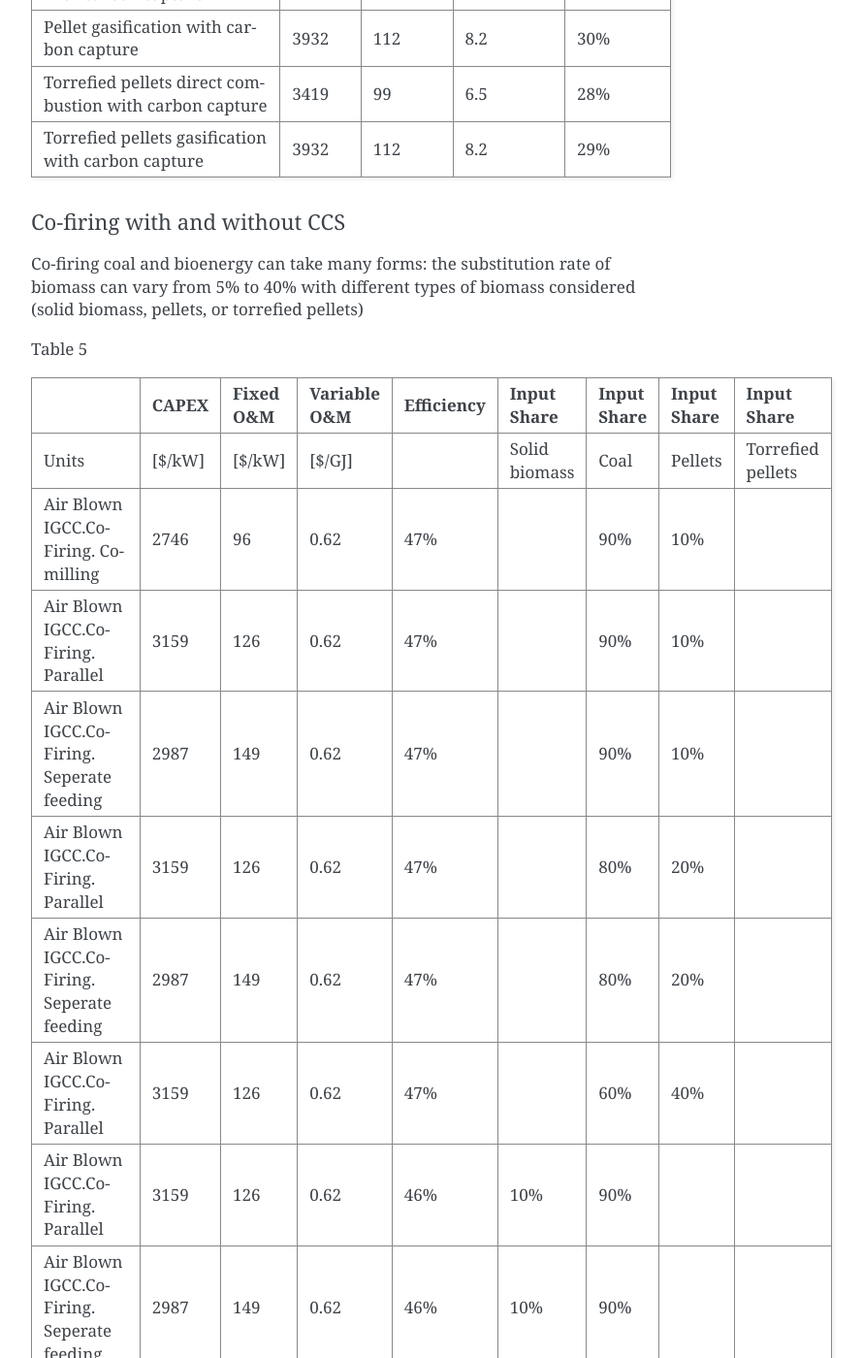
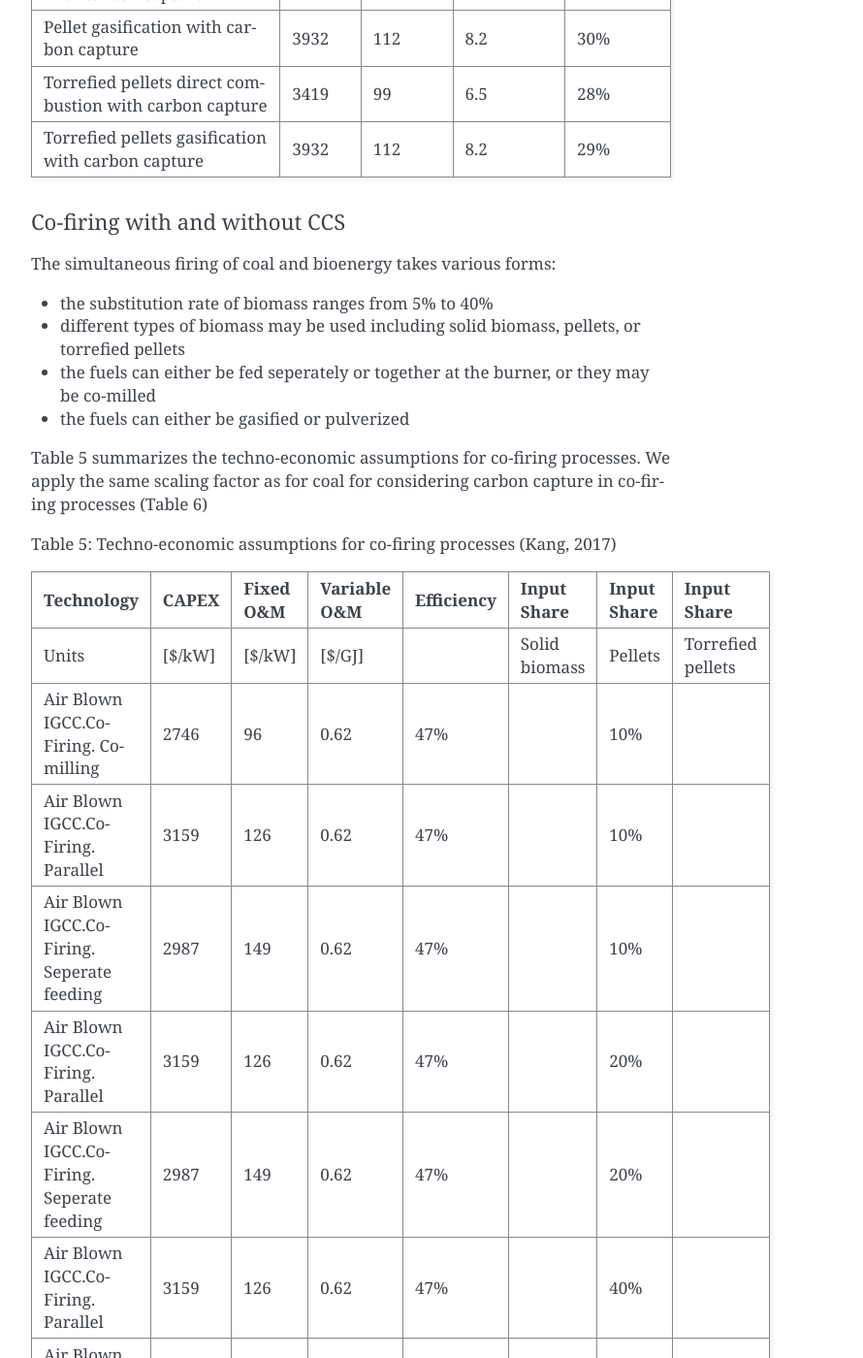
Before and after one commit to LucasDesport/tiam-fr, a Sphinx documentation site: the page built from docs/energy-sectors/supply/power-sector.md, in a window 1280 px wide and 1400 px high, scrolled down 3623 px. Shown: the whole window at 97% size, without its empty margins (388-1278 px from the left). Built offline with Sphinx 7.4.7, drawn with Linux system fonts in a browser that asks for light colours; some of the changed text lies outside the part shown.

Commit message:
Update power-sector.md

```diff
--- a/docs/energy-sectors/supply/power-sector.md
+++ b/docs/energy-sectors/supply/power-sector.md
@@ -72,91 +72,98 @@ Table 4: Techno-economic assumptions of bioenergy-fired power plants with CCS
 
 #### Co-firing with and without CCS
 
-Co-firing coal and bioenergy can take many forms: the substitution rate of biomass can vary from 5% to 40% with different types of biomass considered (solid biomass, pellets, or torrefied pellets)
+The simultaneous firing of coal and bioenergy takes various forms:
 
-Table 5
-|                                                 | CAPEX  | Fixed O&M | Variable O&M | Efficiency | Input Share | Input Share | Input Share | Input Share |
-| ----------------------------------------------- | --------- | -------- | -------- | ------- | -------- | -------- | -------- | -------- |
-| Units                                           | [$/kW]    | [$/kW]   | [$/GJ]   |         | Solid biomass   | Coal   | Pellets   | Torrefied pellets   |
-| Air Blown IGCC.Co-Firing. Co-milling       | 2746      | 96       | 0.62     | 47%     |          | 90%      | 10%      |          |
-| Air Blown IGCC.Co-Firing. Parallel         | 3159      | 126      | 0.62     | 47%     |          | 90%      | 10%      |          |
-| Air Blown IGCC.Co-Firing. Seperate feeding | 2987      | 149      | 0.62     | 47%     |          | 90%      | 10%      |          |
-| Air Blown IGCC.Co-Firing. Parallel         | 3159      | 126      | 0.62     | 47%     |          | 80%      | 20%      |          |
-| Air Blown IGCC.Co-Firing. Seperate feeding | 2987      | 149      | 0.62     | 47%     |          | 80%      | 20%      |          |
-| Air Blown IGCC.Co-Firing. Parallel         | 3159      | 126      | 0.62     | 47%     |          | 60%      | 40%      |          |
-| Air Blown IGCC.Co-Firing. Parallel         | 3159      | 126      | 0.62     | 46%     | 10%      | 90%      |          |          |
-| Air Blown IGCC.Co-Firing. Seperate feeding | 2987      | 149      | 0.62     | 46%     | 10%      | 90%      |          |          |
-| Air Blown IGCC.Co-Firing. Parallel         | 3159      | 126      | 0.62     | 45%     | 20%      | 80%      |          |          |
-| Air Blown IGCC.Co-Firing. Seperate feeding | 2987      | 149      | 0.62     | 45%     | 20%      | 80%      |          |          |
-| Air Blown IGCC.Co-Firing. Parallel         | 3159      | 126      | 0.62     | 44%     | 40%      | 60%      |          |          |
-| Air Blown IGCC.Co-Firing. Co-milling        | 2746      | 96       | 0.62     | 46%     | 5%       | 95%      |          |          |
-| Air Blown IGCC.Co-Firing. Co-milling       | 2746      | 96       | 0.62     | 47%     |          | 90%      |          | 10%      |
-| Air Blown IGCC.Co-Firing. Parallel         | 3159      | 126      | 0.62     | 47%     |          | 90%      |          | 10%      |
-| Air Blown IGCC.Co-Firing. Seperate feeding | 2987      | 149      | 0.62     | 47%     |          | 90%      |          | 10%      |
-| Air Blown IGCC.Co-Firing. Co-milling       | 2746      | 96       | 0.62     | 47%     |          | 80%      |          | 20%      |
-| Air Blown IGCC.Co-Firing. Parallel         | 3159      | 126      | 0.62     | 47%     |          | 80%      |          | 20%      |
-| Air Blown IGCC.Co-Firing. Seperate feeding | 2987      | 149      | 0.62     | 47%     |          | 80%      |          | 20%      |
-| Air Blown IGCC.Co-Firing. Co-milling       | 2746      | 96       | 0.62     | 47%     |          | 60%      |          | 40%      |
-| Air Blown IGCC.Co-Firing. Parallel         | 3159      | 126      | 0.62     | 47%     |          | 60%      |          | 40%      |
-| Air Blown IGCC.Co-Firing. Seperate feeding | 2987      | 149      | 0.62     | 47%     |          | 60%      |          | 40%      |
-| Pulverized Coal.Co-Firing. Co-milling      | 2067      | 72       | 0.70     | 47%     |          | 90%      | 10%      |          |
-| Pulverized Coal.Co-Firing. Parallel        | 2480      | 99       | 0.70     | 47%     |          | 90%      | 10%      |          |
-| Pulverized Coal.Co-Firing. Seperate feeding | 2308      | 115      | 0.70     | 47%     |          | 90%      | 10%      |          |
-| Pulverized Coal.Co-Firing. Parallel        | 2480      | 99       | 0.70     | 47%     |          | 80%      | 20%      |          |
-| Pulverized Coal.Co-Firing. Sperate feeding | 2308      | 115      | 0.70     | 47%     |          | 80%      | 20%      |          |
-| Pulverized Coal.Co-Firing. Parallel        | 2480      | 99       | 0.70     | 47%     |          | 60%      | 40%      |          |
-| Pulverized Coal.Co-Firing. Parallel        | 2480      | 99       | 0.70     | 46%     | 10%      | 90%      |          |          |
-| Pulverized Coal.Co-Firing. Seperate feeding | 2308      | 115      | 0.70     | 46%     | 10%      | 90%      |          |          |
-| Pulverized Coal.Co-Firing. Parallel        | 2480      | 99       | 0.70     | 46%     | 20%      | 80%      |          |          |
-| Pulverized Coal.Co-Firing. Seperate feeding | 2308      | 115      | 0.70     | 46%     | 20%      | 80%      |          |          |
-| Pulverized Coal.Co-Firing. Parallel        | 2480      | 99       | 0.70     | 45%     | 40%      | 60%      |          |          |
-| Pulverized Coal.Co-Firing. Co-milling       | 2067      | 72       | 0.70     | 46%     | 5%       | 95%      |          |          |
-| Pulverized Coal.Co-Firing. Co-milling      | 2067      | 72       | 0.70     | 47%     |          | 90%      |          | 10%      |
-| Pulverized Coal.Co-Firing. Parallel        | 2480      | 99       | 0.70     | 47%     |          | 90%      |          | 10%      |
-| Pulverized Coal.Co-Firing. Seperate feeding | 2308      | 115      | 0.70     | 47%     |          | 90%      |          | 10%      |
-| Pulverized Coal.Co-Firing. Co-milling      | 2067      | 72       | 0.70     | 47%     |          | 80%      |          | 20%      |
-| Pulverized Coal.Co-Firing. Parallel        | 2480      | 99       | 0.70     | 47%     |          | 80%      |          | 20%      |
-| Pulverized Coal.Co-Firing. Seperate feeding | 2308      | 115      | 0.70     | 47%     |          | 80%      |          | 20%      |
-| Pulverized Coal.Co-Firing. Co-milling      | 2067      | 72       | 0.70     | 47%     |          | 60%      |          | 40%      |
-| Pulverized Coal.Co-Firing. Parallel        | 2480      | 99       | 0.70     | 47%     |          | 60%      |          | 40%      |
-| Pulverized Coal.Co-Firing. Seperate feeding | 2308      | 115      | 0.70     | 47%     |          | 60%      |          | 40%      |
+* the substitution rate of biomass ranges from 5% to 40%
+* different types of biomass may be used including solid biomass, pellets, or torrefied pellets
+* the fuels can either be fed seperately or together at the burner, or they may be co-milled
+* the fuels can either be gasified or pulverized
 
-Table 6
-| Technology                                                     | CAPEX  | Fixed O&M | Variable O&M | Efficiency | Input share   | Input Share | Input Share | Input Share |
-| -------------------------------------------------------------- | ------ | --------- | ------------ | ---------- | -------- | -------- | -------- | -------- |
-| Units                                                          | [$/kW] | [$/kW]    | [$/GJ]       |            | Solid biomass | Coal | Pellets | Torrefied pellets |
-| Air Blown IGCC.Co-Firing. Co-milling with carbon capture       | 4947   | 142.0     | 1.4          | 37%        |               | 90% | 10% |  |
-| Air Blown IGCC.Co-Firing. Parallel with carbon capture         | 5690   | 186.7     | 1.4          | 37%        |               | 90% | 10% |  |
-| Air Blown IGCC.Co-Firing. Seperate feeding with carbon capture | 5381   | 220.7     | 1.4          | 37%        |               | 90% | 10% |  |
-| Air Blown IGCC.Co-Firing. Parallel with carbon capture         | 5690   | 186.7     | 1.4          | 37%        |               | 80% | 20% |  |
-| Air Blown IGCC.Co-Firing. Seperate feeding with carbon capture | 5381   | 220.7     | 1.4          | 37%        |               | 80% | 20% |  |
-| Air Blown IGCC.Co-Firing. Parallel with carbon capture         | 5690   | 186.7     | 1.4          | 37%        | 10%           | 90% |  |  |
-| Air Blown IGCC.Co-Firing. Seperate feeding with carbon capture | 5381   | 220.7     | 1.4          | 37%        | 10%           | 90% |  |  |
-| Air Blown IGCC.Co-Firing. Parallel with carbon capture         | 5690   | 186.7     | 1.4          | 36%        | 20%           | 80% |  |  |
-| Air Blown IGCC.Co-Firing. Seperate feeding with carbon capture | 5381   | 220.7     | 1.4          | 36%        | 20%           | 80% |  |  |
-| Air Blown IGCC.Co-Firing. Parallel with carbon capture         | 5690   | 186.7     | 1.4          | 35%        | 40%           | 60% |  |  |
-| Air Blown IGCC.Co-Firing. Co-milling with carbon capture       | 4947   | 142.0     | 1.4          | 37%        | 5%            | 95% |  |  |
-| Pulverized Coal.Co-Firing. Co-milling with carbon capture      | 3724   | 106.9     | 1.4          | 38%        |               | 90% | 10% |  |
-| Pulverized Coal.Co-Firing. Parallel with carbon capture        | 4467   | 146.6     | 1.4          | 38%        |               | 90% | 10% |  |
-| Pulverized Coal.Co-Firing. Sperate feeding with carbon capture | 4158   | 170.5     | 1.4          | 38%        |               | 90% | 10% |  |
-| Pulverized Coal.Co-Firing. Parallel with carbon capture        | 4467   | 146.6     | 1.4          | 38%        |               | 80% | 20% |  |
-| Pulverized Coal.Co-Firing. Sperate feeding with carbon capture | 4158   | 170.5     | 1.4          | 38%        |               | 80% | 20% |  |
-| Pulverized Coal.Co-Firing. Prallel with carbon capture         | 4467   | 146.6     | 1.4          | 38%        |               | 60% | 40% |  |
-| Pulverized Coal.Co-Firing. Parallel with carbon capture        | 4467   | 146.6     | 1.4          | 37%        | 10%           | 90% |  |  |
-| Pulverized Coal.Co-Firing. Sperate feeding with carbon capture | 4158   | 170.5     | 1.4          | 39%        | 10%           | 90% |  |  |
-| Pulverized Coal.Co-Firing. Parallel with carbon capture        | 4467   | 146.6     | 1.4          | 37%        | 20%           | 80% |  |  |
-| Pulverized Coal.Co-Firing. Sperate feeding with carbon capture | 4158   | 170.5     | 1.4          | 37%        | 20%           | 80% |  |  |
-| Pulverized Coal.Co-Firing. Prallel with carbon capture         | 4467   | 146.6     | 1.4          | 36%        | 40%           | 60% |  |  |
-| Pulverized Coal.Co-Firing. Co-milling with carbon capture      | 3724   | 106.9     | 1.4          | 35%        | 5%            | 95% |  |  |
-| Pulverized Coal.Co-Firing. Co-milling with carbon capture      | 3724   | 106.9     | 1.4          | 38%        |               | 90% |  | 10% |
-| Pulverized Coal.Co-Firing. Parallel with carbon capture        | 4467   | 146.6     | 1.4          | 38%        |               | 90% |  | 10% |
-| Pulverized Coal.Co-Firing. Sperate feeding with carbon capture | 4158   | 170.5     | 1.4          | 38%        |               | 90% |  | 10% |
-| Pulverized Coal.Co-Firing. Co-milling with carbon capture      | 3724   | 106.9     | 1.4          | 38%        |               | 80% |  | 20% |
-| Pulverized Coal.Co-Firing. Parallel with carbon capture        | 4467   | 146.6     | 1.4          | 38%        |               | 80% |  | 20% |
-| Pulverized Coal.Co-Firing. Sperate feeding with carbon capture | 4158   | 170.5     | 1.4          | 38%        |               | 80% |  | 20% |
-| Pulverized Coal.Co-Firing. Co-milling with carbon capture      | 3724   | 106.9     | 1.4          | 38%        |               | 60% |  | 40% |
-| Pulverized Coal.Co-Firing. Prallel with carbon capture         | 4467   | 146.6     | 1.4          | 38%        |               | 60% |  | 40% |
-| Pulverized Coal.Co-Firing. Sperate feeding with carbon capture | 4158   | 170.5     | 1.4          | 38%        |               | 60% |  | 40% |
+Table 5 summarizes the techno-economic assumptions for co-firing processes. We apply the same scaling factor as for coal for considering carbon capture in co-firing processes (Table 6)
+
+Table 5: Techno-economic assumptions for co-firing processes (Kang, 2017)
+| Technology                                      | CAPEX  | Fixed O&M | Variable O&M | Efficiency | Input Share | Input Share | Input Share |
+| ----------------------------------------------- | --------- | -------- | -------- | ------- | -------- | -------- | -------- |
+| Units                                           | [$/kW]    | [$/kW]   | [$/GJ]   |         | Solid biomass   | Pellets   | Torrefied pellets   |
+| Air Blown IGCC.Co-Firing. Co-milling       | 2746      | 96       | 0.62     | 47%     |          | 10%      |          |
+| Air Blown IGCC.Co-Firing. Parallel         | 3159      | 126      | 0.62     | 47%     |          | 10%      |          |
+| Air Blown IGCC.Co-Firing. Seperate feeding | 2987      | 149      | 0.62     | 47%     |          | 10%      |          |
+| Air Blown IGCC.Co-Firing. Parallel         | 3159      | 126      | 0.62     | 47%     |          | 20%      |          |
+| Air Blown IGCC.Co-Firing. Seperate feeding | 2987      | 149      | 0.62     | 47%     |          | 20%      |          |
+| Air Blown IGCC.Co-Firing. Parallel         | 3159      | 126      | 0.62     | 47%     |          | 40%      |          |
+| Air Blown IGCC.Co-Firing. Parallel         | 3159      | 126      | 0.62     | 46%     | 10%      |          |          |
+| Air Blown IGCC.Co-Firing. Seperate feeding | 2987      | 149      | 0.62     | 46%     | 10%      |          |          |
+| Air Blown IGCC.Co-Firing. Parallel         | 3159      | 126      | 0.62     | 45%     | 20%      |          |          |
+| Air Blown IGCC.Co-Firing. Seperate feeding | 2987      | 149      | 0.62     | 45%     | 20%      |          |          |
+| Air Blown IGCC.Co-Firing. Parallel         | 3159      | 126      | 0.62     | 44%     | 40%      |          |          |
+| Air Blown IGCC.Co-Firing. Co-milling        | 2746      | 96       | 0.62     | 46%     | 5%       |         |          |
+| Air Blown IGCC.Co-Firing. Co-milling       | 2746      | 96       | 0.62     | 47%     |          |          | 10%      |
+| Air Blown IGCC.Co-Firing. Parallel         | 3159      | 126      | 0.62     | 47%     |          |          | 10%      |
+| Air Blown IGCC.Co-Firing. Seperate feeding | 2987      | 149      | 0.62     | 47%     |          |          | 10%      |
+| Air Blown IGCC.Co-Firing. Co-milling       | 2746      | 96       | 0.62     | 47%     |          |          | 20%      |
+| Air Blown IGCC.Co-Firing. Parallel         | 3159      | 126      | 0.62     | 47%     |          |          | 20%      |
+| Air Blown IGCC.Co-Firing. Seperate feeding | 2987      | 149      | 0.62     | 47%     |          |          | 20%      |
+| Air Blown IGCC.Co-Firing. Co-milling       | 2746      | 96       | 0.62     | 47%     |          |          | 40%      |
+| Air Blown IGCC.Co-Firing. Parallel         | 3159      | 126      | 0.62     | 47%     |          |          | 40%      |
+| Air Blown IGCC.Co-Firing. Seperate feeding | 2987      | 149      | 0.62     | 47%     |          |          | 40%      |
+| Pulverized Coal.Co-Firing. Co-milling      | 2067      | 72       | 0.70     | 47%     |          | 10%      |          |
+| Pulverized Coal.Co-Firing. Parallel        | 2480      | 99       | 0.70     | 47%     |          | 10%      |          |
+| Pulverized Coal.Co-Firing. Seperate feeding | 2308      | 115      | 0.70     | 47%     |         | 10%      |          |
+| Pulverized Coal.Co-Firing. Parallel        | 2480      | 99       | 0.70     | 47%     |          | 20%      |          |
+| Pulverized Coal.Co-Firing. Sperate feeding | 2308      | 115      | 0.70     | 47%     |          | 20%      |          |
+| Pulverized Coal.Co-Firing. Parallel        | 2480      | 99       | 0.70     | 47%     |          | 40%      |          |
+| Pulverized Coal.Co-Firing. Parallel        | 2480      | 99       | 0.70     | 46%     | 10%      |          |          |
+| Pulverized Coal.Co-Firing. Seperate feeding | 2308      | 115      | 0.70     | 46%     | 10%      |         |          |
+| Pulverized Coal.Co-Firing. Parallel        | 2480      | 99       | 0.70     | 46%     | 20%      |          |          |
+| Pulverized Coal.Co-Firing. Seperate feeding | 2308      | 115      | 0.70     | 46%     | 20%      |         |          |
+| Pulverized Coal.Co-Firing. Parallel        | 2480      | 99       | 0.70     | 45%     | 40%      |          |          |
+| Pulverized Coal.Co-Firing. Co-milling       | 2067      | 72       | 0.70     | 46%     | 5%       |         |          |
+| Pulverized Coal.Co-Firing. Co-milling      | 2067      | 72       | 0.70     | 47%     |          |          | 10%      |
+| Pulverized Coal.Co-Firing. Parallel        | 2480      | 99       | 0.70     | 47%     |          |          | 10%      |
+| Pulverized Coal.Co-Firing. Seperate feeding | 2308      | 115      | 0.70     | 47%     |          |         | 10%      |
+| Pulverized Coal.Co-Firing. Co-milling      | 2067      | 72       | 0.70     | 47%     |          |          | 20%      |
+| Pulverized Coal.Co-Firing. Parallel        | 2480      | 99       | 0.70     | 47%     |          |          | 20%      |
+| Pulverized Coal.Co-Firing. Seperate feeding | 2308      | 115      | 0.70     | 47%     |          |         | 20%      |
+| Pulverized Coal.Co-Firing. Co-milling      | 2067      | 72       | 0.70     | 47%     |          |          | 40%      |
+| Pulverized Coal.Co-Firing. Parallel        | 2480      | 99       | 0.70     | 47%     |          |          | 40%      |
+| Pulverized Coal.Co-Firing. Seperate feeding | 2308      | 115      | 0.70     | 47%     |          |         | 40%      |
+
+Table 6: Techno-economic assumptions of co-firing processes with carbon capture
+| Technology                                                     | CAPEX  | Fixed O&M | Variable O&M | Efficiency | Input share   | Input Share | Input Share |
+| -------------------------------------------------------------- | ------ | --------- | ------------ | ---------- | -------- | -------- | -------- |
+| Units                                                          | [$/kW] | [$/kW]    | [$/GJ]       |            | Solid biomass | Pellets | Torrefied pellets |
+| Air Blown IGCC.Co-Firing. Co-milling with carbon capture       | 4947   | 142.0     | 1.4          | 37%        |               | 10% |  |
+| Air Blown IGCC.Co-Firing. Parallel with carbon capture         | 5690   | 186.7     | 1.4          | 37%        |               | 10% |  |
+| Air Blown IGCC.Co-Firing. Seperate feeding with carbon capture | 5381   | 220.7     | 1.4          | 37%        |               | 10% |  |
+| Air Blown IGCC.Co-Firing. Parallel with carbon capture         | 5690   | 186.7     | 1.4          | 37%        |               | 20% |  |
+| Air Blown IGCC.Co-Firing. Seperate feeding with carbon capture | 5381   | 220.7     | 1.4          | 37%        |               | 20% |  |
+| Air Blown IGCC.Co-Firing. Parallel with carbon capture         | 5690   | 186.7     | 1.4          | 37%        | 10%           |   |  |
+| Air Blown IGCC.Co-Firing. Seperate feeding with carbon capture | 5381   | 220.7     | 1.4          | 37%        | 10%           |   |  |
+| Air Blown IGCC.Co-Firing. Parallel with carbon capture         | 5690   | 186.7     | 1.4          | 36%        | 20%           |   |  |
+| Air Blown IGCC.Co-Firing. Seperate feeding with carbon capture | 5381   | 220.7     | 1.4          | 36%        | 20%           |   |  |
+| Air Blown IGCC.Co-Firing. Parallel with carbon capture         | 5690   | 186.7     | 1.4          | 35%        | 40%           |   |  |
+| Air Blown IGCC.Co-Firing. Co-milling with carbon capture       | 4947   | 142.0     | 1.4          | 37%        | 5%            |   |  |
+| Pulverized Coal.Co-Firing. Co-milling with carbon capture      | 3724   | 106.9     | 1.4          | 38%        |               | 10% |  |
+| Pulverized Coal.Co-Firing. Parallel with carbon capture        | 4467   | 146.6     | 1.4          | 38%        |               | 10% |  |
+| Pulverized Coal.Co-Firing. Sperate feeding with carbon capture | 4158   | 170.5     | 1.4          | 38%        |               | 10% |  |
+| Pulverized Coal.Co-Firing. Parallel with carbon capture        | 4467   | 146.6     | 1.4          | 38%        |               | 20% |  |
+| Pulverized Coal.Co-Firing. Sperate feeding with carbon capture | 4158   | 170.5     | 1.4          | 38%        |               | 20% |  |
+| Pulverized Coal.Co-Firing. Prallel with carbon capture         | 4467   | 146.6     | 1.4          | 38%        |               | 40% |  |
+| Pulverized Coal.Co-Firing. Parallel with carbon capture        | 4467   | 146.6     | 1.4          | 37%        | 10%           |     |  |
+| Pulverized Coal.Co-Firing. Sperate feeding with carbon capture | 4158   | 170.5     | 1.4          | 39%        | 10%           | |  |
+| Pulverized Coal.Co-Firing. Parallel with carbon capture        | 4467   | 146.6     | 1.4          | 37%        | 20%           | |  |
+| Pulverized Coal.Co-Firing. Sperate feeding with carbon capture | 4158   | 170.5     | 1.4          | 37%        | 20%           | |  |
+| Pulverized Coal.Co-Firing. Prallel with carbon capture         | 4467   | 146.6     | 1.4          | 36%        | 40%           |   |  |
+| Pulverized Coal.Co-Firing. Co-milling with carbon capture      | 3724   | 106.9     | 1.4          | 35%        | 5%            |   |  |
+| Pulverized Coal.Co-Firing. Co-milling with carbon capture      | 3724   | 106.9     | 1.4          | 38%        |               |   | 10% |
+| Pulverized Coal.Co-Firing. Parallel with carbon capture        | 4467   | 146.6     | 1.4          | 38%        |               |   | 10% |
+| Pulverized Coal.Co-Firing. Sperate feeding with carbon capture | 4158   | 170.5     | 1.4          | 38%        |               |   | 10% |
+| Pulverized Coal.Co-Firing. Co-milling with carbon capture      | 3724   | 106.9     | 1.4          | 38%        |               |   | 20% |
+| Pulverized Coal.Co-Firing. Parallel with carbon capture        | 4467   | 146.6     | 1.4          | 38%        |               |   | 20% |
+| Pulverized Coal.Co-Firing. Sperate feeding with carbon capture | 4158   | 170.5     | 1.4          | 38%        |               |   | 20% |
+| Pulverized Coal.Co-Firing. Co-milling with carbon capture      | 3724   | 106.9     | 1.4          | 38%        |               |   | 40% |
+| Pulverized Coal.Co-Firing. Prallel with carbon capture         | 4467   | 146.6     | 1.4          | 38%        |               |   | 40% |
+| Pulverized Coal.Co-Firing. Sperate feeding with carbon capture | 4158   | 170.5     | 1.4          | 38%        |               |   | 40% |
 
 ### Renewables
 
@@ -177,3 +184,4 @@ Table 6
 Irlam, L., 2017. Global CCS Institute : Global Costs of Carbon Capture and Storage. Global CCS Institute.
 IEAGHG, 2020. Techno-Economic Benchmarks for Fossil Fuel-Fired Power Plants with CO2 Capture (No. 2020– 07).
 Ferrari, N., Mancuso, L., Burnard, K., Consonni, F., 2019. Effects of plant location on cost of CO2 capture. International Journal of Greenhouse Gas Control 90, 102783. https://doi.org/10.1016/j.ijggc.2019.102783
+Kang, S., 2017. La place de la bioénergie dans un monde sobre en carbone: Analyse prospective et développement de la filière biomasse dans le modèle TIAM-FR. MINES ParisTech.
```
